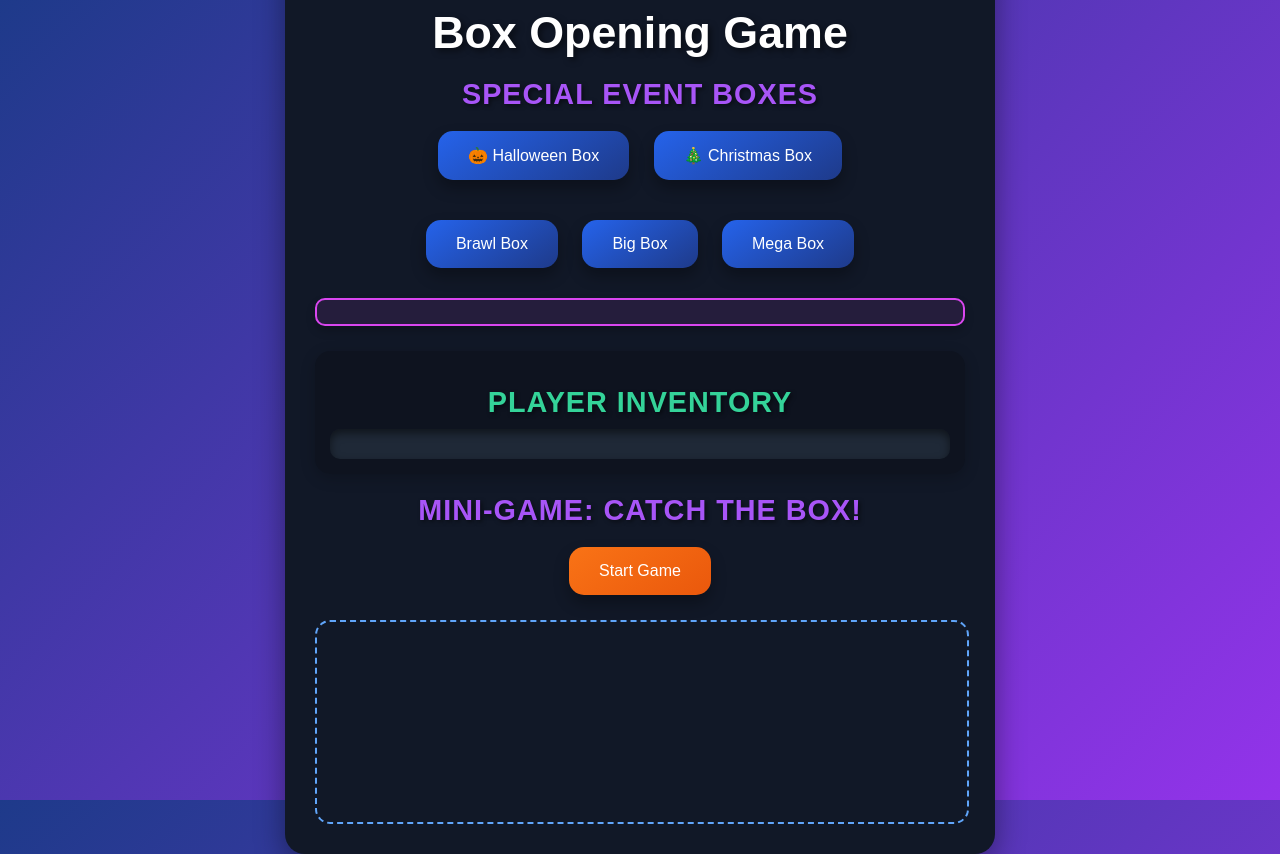
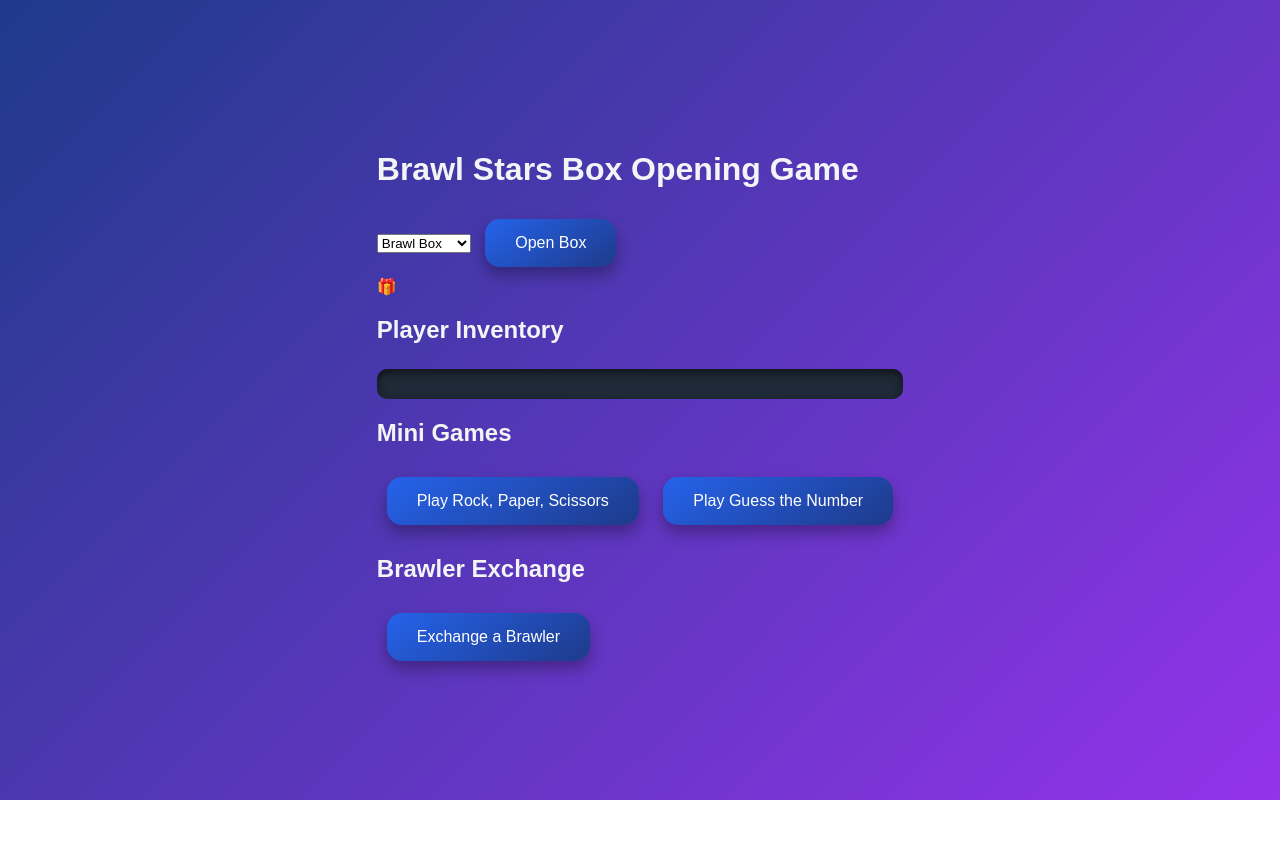
Before and after one commit to giorgikevlishvily/box-oppening, a plain HTML site: page index.html in a window 1280 px wide. After the commit the page ends 800 px from the top, so only its background shows below. Drawn offline with Linux system fonts and the light colour scheme.

Commit message:
index.html

```diff
--- a/index.html
+++ b/index.html
@@ -3,47 +3,44 @@
 <head>
     <meta charset="UTF-8">
     <meta name="viewport" content="width=device-width, initial-scale=1.0">
-    <title>Box Opening Game</title>
+    <title>Brawl Stars Box Opening Game with Brawler Exchange</title>
     <link rel="stylesheet" href="styles.css">
 </head>
 <body>
+    <div class="container">
+        <h1>Brawl Stars Box Opening Game</h1>
 
-<div class="game-container">
-    <header>
-        <h1>Box Opening Game</h1>
-    </header>
+        <!-- Box Opening Section -->
+        <div class="box-container">
+            <select id="boxSelect">
+                <option value="brawl">Brawl Box</option>
+                <option value="big">Big Box</option>
+                <option value="mega">Mega Box</option>
+                <option value="dead">Dead Box</option>
+                <option value="legend">Legend Box</option>
+                <option value="skin">Skin Box</option>
+            </select>
+            <button id="openBox">Open Box</button>
+        </div>
+        <div id="boxAnimation" class="box-animation">🎁</div>
+        <div id="result" class="result"></div>
 
-    <!-- Special Event Boxes -->
-    <section class="special-event">
-        <h2>Special Event Boxes</h2>
-        <button onclick="openBox('halloween')">🎃 Halloween Box</button>
-        <button onclick="openBox('christmas')">🎄 Christmas Box</button>
-    </section>
+        <!-- Inventory Section -->
+        <h2>Player Inventory</h2>
+        <div id="inventory" class="inventory"></div>
 
-    <!-- Box Buttons -->
-    <section class="box-buttons">
-        <button onclick="openBox('brawl')">Brawl Box</button>
-        <button onclick="openBox('big')">Big Box</button>
-        <button onclick="openBox('mega')">Mega Box</button>
-    </section>
+        <!-- Mini Games Section -->
+        <h2>Mini Games</h2>
+        <div class="mini-games">
+            <button id="playRPS">Play Rock, Paper, Scissors</button>
+            <button id="playGuessNumber">Play Guess the Number</button>
+        </div>
+        <div id="gameResult" class="result"></div>
 
-    <!-- Display Rewards -->
-    <div class="reward-display" id="reward"></div>
-
-    <!-- Inventory -->
-    <section class="inventory">
-        <h2>Player Inventory</h2>
-        <div id="inventory"></div>
-    </section>
-
-    <!-- Mini Game Section -->
-    <section class="mini-game">
-        <h2>Mini-Game: Catch the Box!</h2>
-        <button onclick="startMiniGame()">Start Game</button>
-        <div id="miniGameArea"></div>
-    </section>
-</div>
-
-<script src="script.js"></script>
+        <!-- Brawler Exchange Section -->
+        <h2>Brawler Exchange</h2>
+        <button id="exchangeBrawler">Exchange a Brawler</button>
+    </div>
+    <script src="script.js"></script>
 </body>
 </html>
```
